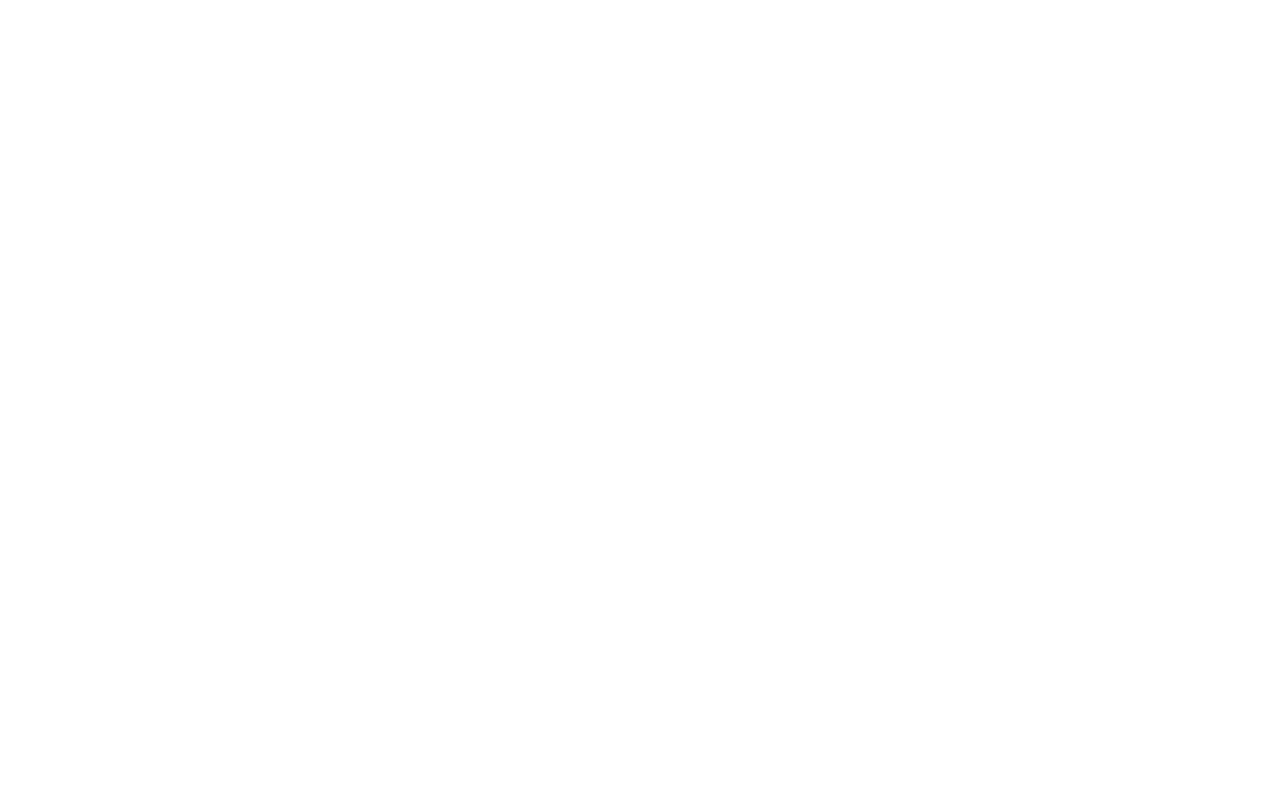
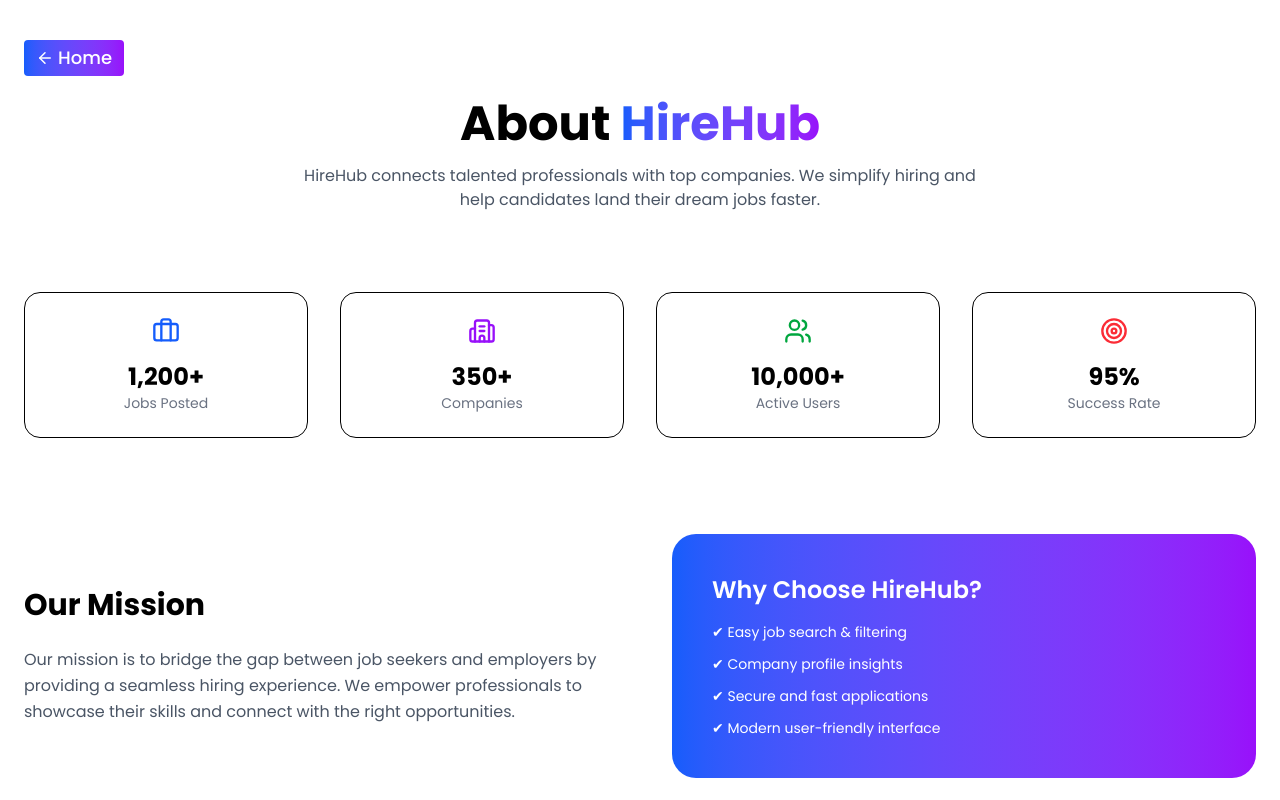
Before and after one commit to MahatoAmaR2/job-board-portal, a React (Vite) app in the folder Frontend/: page /about in a window 1280 px wide. Before the commit this address had no page. Shown: the top 800 px of the page. Built offline with nearby package versions, Linux system fonts and the light colour scheme.

Commit message:
Added About page

```diff
--- a/Frontend/src/App.jsx
+++ b/Frontend/src/App.jsx
@@ -3,6 +3,7 @@
 import Home from "./pages/Home";
 import JobsPage from "./pages/JobsPage";
 import Companies from "./pages/Companies";
+import About from "./pages/About";
 
 const App = () => {
   return (
@@ -11,6 +12,7 @@
         <Route path="/" element={<Home />} />
         <Route path="/jobs" element={<JobsPage />} />
         <Route path="/companies" element={<Companies />} />
+        <Route path="/about" element={<About />} />
       </Routes>
     </>
   );
--- /dev/null
+++ b/Frontend/src/pages/About.jsx
@@ -0,0 +1,150 @@
+import { motion } from "framer-motion";
+import { Briefcase, Users, Building2, Target, ArrowLeft } from "lucide-react";
+import { Link } from "react-router-dom";
+
+const fadeUp = {
+  hidden: { opacity: 0, y: 40 },
+  show: { opacity: 1, y: 0, transition: { duration: 0.6 } },
+};
+
+const staggerContainer = {
+  hidden: {},
+  show: {
+    transition: {
+      staggerChildren: 0.2,
+    },
+  },
+};
+
+function About() {
+  return (
+    <div className="max-w-7xl mx-auto px-6 py-10">
+      <motion.div
+        variants={fadeUp}
+        initial="hidden"
+        whileInView="show"
+        viewport={{ once: true }}
+        className="text-center mb-20"
+      >
+        <Link
+          to="/"
+          className="flex items-center gap-1 mb-6 text-lg font-medium cursor-pointer bg-linear-to-r from-blue-600 to-purple-600 text-white px-3 py-1 rounded transition-colors duration-200 w-fit transform hover:scale-105"
+        >
+          <ArrowLeft size={18} />
+          <p>Home</p>
+        </Link>
+        <h1 className="text-4xl md:text-5xl font-bold">
+          About{" "}
+          <span className="bg-linear-to-r from-blue-600 to-purple-600 bg-clip-text text-transparent">
+            HireHub
+          </span>
+        </h1>
+        <p className="mt-4 text-gray-600 max-w-2xl mx-auto">
+          HireHub connects talented professionals with top companies. We
+          simplify hiring and help candidates land their dream jobs faster.
+        </p>
+      </motion.div>
+
+      <motion.div
+        variants={staggerContainer}
+        initial="hidden"
+        whileInView="show"
+        viewport={{ once: true }}
+        className="grid sm:grid-cols-2 md:grid-cols-4 gap-8 mb-24 text-center"
+      >
+        {[
+          {
+            icon: Briefcase,
+            value: "1,200+",
+            label: "Jobs Posted",
+            color: "text-blue-600",
+          },
+          {
+            icon: Building2,
+            value: "350+",
+            label: "Companies",
+            color: "text-purple-600",
+          },
+          {
+            icon: Users,
+            value: "10,000+",
+            label: "Active Users",
+            color: "text-green-600",
+          },
+          {
+            icon: Target,
+            value: "95%",
+            label: "Success Rate",
+            color: "text-red-500",
+          },
+        ].map((item, index) => {
+          const Icon = item.icon;
+          return (
+            <motion.div
+              key={index}
+              variants={fadeUp}
+              className="p-6 border rounded-2xl hover:scale-105 transition"
+            >
+              <Icon className={`mx-auto mb-4 ${item.color}`} size={28} />
+              <h3 className="text-2xl font-bold">{item.value}</h3>
+              <p className="text-gray-500 text-sm">{item.label}</p>
+            </motion.div>
+          );
+        })}
+      </motion.div>
+
+      <div className="grid md:grid-cols-2 gap-16 items-center mb-24">
+        <motion.div
+          variants={fadeUp}
+          initial="hidden"
+          whileInView="show"
+          viewport={{ once: true }}
+        >
+          <h2 className="text-3xl font-bold mb-6">Our Mission</h2>
+          <p className="text-gray-600 leading-relaxed">
+            Our mission is to bridge the gap between job seekers and employers
+            by providing a seamless hiring experience. We empower professionals
+            to showcase their skills and connect with the right opportunities.
+          </p>
+        </motion.div>
+
+        <motion.div
+          variants={fadeUp}
+          initial="hidden"
+          whileInView="show"
+          viewport={{ once: true }}
+          className="p-10 bg-linear-to-r from-blue-600 to-purple-600 rounded-3xl text-white"
+        >
+          <h3 className="text-2xl font-semibold mb-4">Why Choose HireHub?</h3>
+          <ul className="space-y-3 text-sm">
+            <li>✔ Easy job search & filtering</li>
+            <li>✔ Company profile insights</li>
+            <li>✔ Secure and fast applications</li>
+            <li>✔ Modern user-friendly interface</li>
+          </ul>
+        </motion.div>
+      </div>
+      <div className="rounded-3xl bg-linear-to-r from-blue-600 to-purple-600 relative overflow-hidden">
+        <motion.div
+          variants={fadeUp}
+          initial="hidden"
+          whileInView="show"
+          viewport={{ once: true }}
+          className="text-center py-16 px-6  text-white"
+        >
+          <h2 className="text-3xl font-bold mb-4">
+            Start Your Career Journey Today 🚀
+          </h2>
+          <p className="text-white/80 mb-6">
+            Join thousands of professionals and companies on HireHub.
+          </p>
+          <button className="bg-linear-to-r from-blue-600 to-purple-600 text-white px-8 py-3 rounded-full hover:scale-105 transition cursor-pointer">
+            Explore Jobs
+          </button>
+        </motion.div>
+      </div>
+    </div>
+  );
+}
+
+export default About;
```
